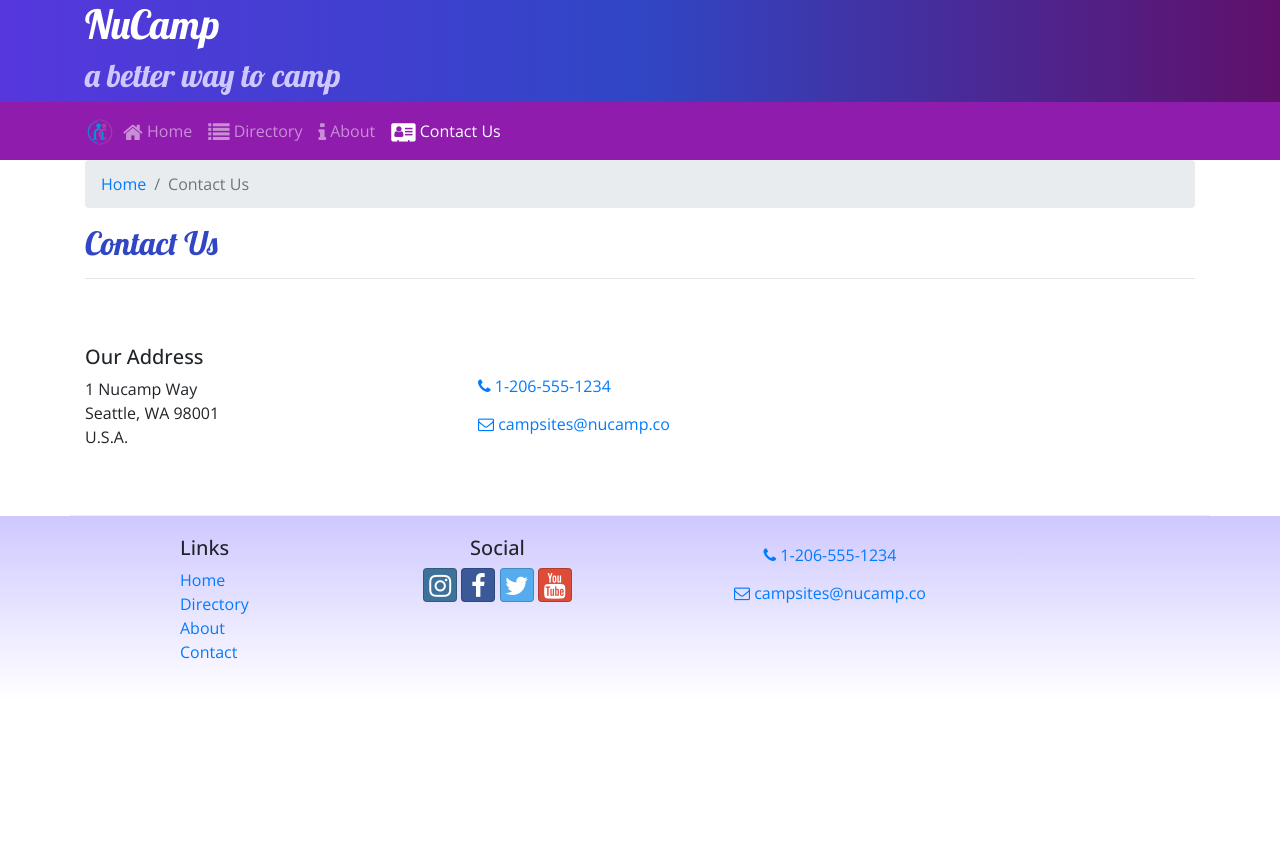
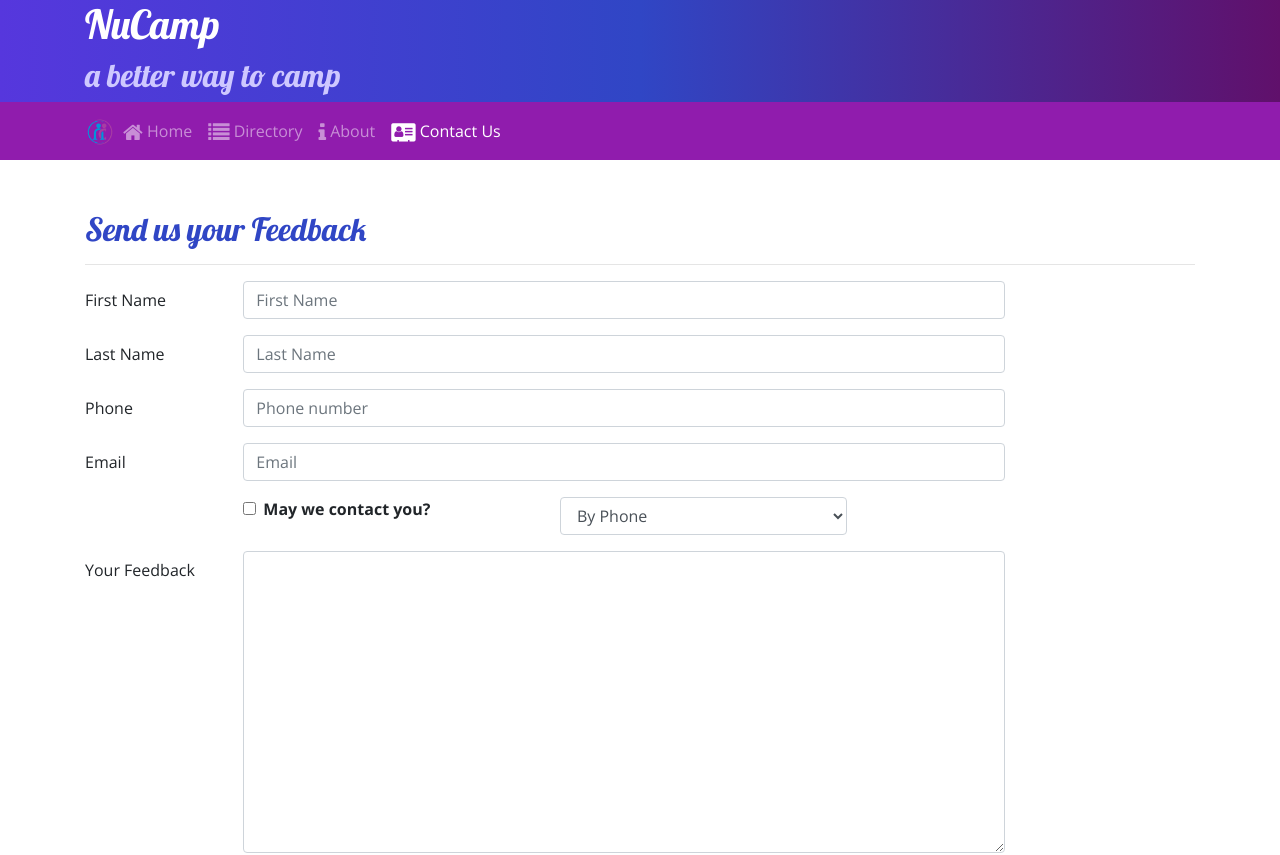
Before and after one commit to Jwill617Boston/React2, a React (Create React App) app: page /contactus in a window 1280 px wide. Shown: the top 855 px of the page. Before the commit the page ends 800 px from the top, so only its background shows below. Built offline with nearby package versions, Linux system fonts and the light colour scheme.

Commit message:
controlled form

```diff
--- a/src/components/ContactComponent.js
+++ b/src/components/ContactComponent.js
@@ -1,37 +1,174 @@
-import React from 'react';
-import { Breadcrumb, BreadcrumbItem } from 'reactstrap';
-import { Link } from 'react-router-dom';
+import { Link } from "react-router-dom";
+import React, { Component } from "react";
+import {
+   Breadcrumb,
+   BreadcrumbItem,
+   Button,
+   Form,
+   FormGroup,
+   Label,
+   Input,
+   Col,
+} from "reactstrap";
 
-function Contact(props) {
+class Contact extends Component {
+   constructor(props) {
+      super(props);
+
+      this.state = {
+         firstName: "",
+         lastName: "",
+         phoneNum: "",
+         email: "",
+         agree: false,
+         contactType: "By Phone",
+         feedback: "",
+      };
+
+      this.handleInputChange = this.handleInputChange.bind(this);
+      this.handleSubmit = this.handleSubmit.bind(this);
+   }
+
+   handleInputChange(event) {
+      const target = event.target;
+      const name = target.name;
+      const value = target.type === "checkbox" ? target.checked : target.value;
+
+      this.setState({
+         [name]: value,
+      });
+   }
+
+   handleSubmit(event) {
+      console.log("Current state is: " + JSON.stringify(this.state));
+      alert("Current state is: " + JSON.stringify(this.state));
+      event.preventDefault();
+   }
+
+   render() {
       return (
          <div className="container">
-            <div className="row">
-                <div className="col">
-                    <Breadcrumb>
-                        <BreadcrumbItem><Link to="/home">Home</Link></BreadcrumbItem>
-                        <BreadcrumbItem active>Contact Us</BreadcrumbItem>
-                    </Breadcrumb>
-                    <h2>Contact Us</h2>
+            <div className="row row-content">
+               <div className="col-12">
+                  <h2>Send us your Feedback</h2>
                   <hr />
                </div>
-            </div>
-
-            <div className="row row-content align-items-center">
-                <div className="col-sm-4">
-                    <h5>Our Address</h5>
-                    <address>
-                        1 Nucamp Way<br />
-                        Seattle, WA 98001<br />
-                        U.S.A.
-                    </address>
-                </div>
-                <div className="col">
-                    <a role="button" className="btn btn-link" href="tel:+12065551234"><i className="fa fa-phone" /> 1-206-555-1234</a><br />
-                    <a role="button" className="btn btn-link" href="mailto:fakeemail@fakeemail.co"><i className="fa fa-envelope-o" /> campsites@nucamp.co</a>
+               <div className="col-md-10">
+                  <Form onSubmit={this.handleSubmit}>
+                     <FormGroup row>
+                        <Label htmlFor="firstName" md={2}>
+                           First Name
+                        </Label>
+                        <Col md={10}>
+                           <Input
+                              type="text"
+                              id="firstName"
+                              name="firstName"
+                              placeholder="First Name"
+                              value={this.state.firstName}
+                              onChange={this.handleInputChange}
+                           />
+                        </Col>
+                     </FormGroup>
+                     <FormGroup row>
+                        <Label htmlFor="lastName" md={2}>
+                           Last Name
+                        </Label>
+                        <Col md={10}>
+                           <Input
+                              type="text"
+                              id="lastName"
+                              name="lastName"
+                              placeholder="Last Name"
+                              value={this.state.lastName}
+                              onChange={this.handleInputChange}
+                           />
+                        </Col>
+                     </FormGroup>
+                     <FormGroup row>
+                        <Label htmlFor="phoneNum" md={2}>
+                           Phone
+                        </Label>
+                        <Col md={10}>
+                           <Input
+                              type="tel"
+                              id="phoneNum"
+                              name="phoneNum"
+                              placeholder="Phone number"
+                              value={this.state.phoneNum}
+                              onChange={this.handleInputChange}
+                           />
+                        </Col>
+                     </FormGroup>
+                     <FormGroup row>
+                        <Label htmlFor="email" md={2}>
+                           Email
+                        </Label>
+                        <Col md={10}>
+                           <Input
+                              type="email"
+                              id="email"
+                              name="email"
+                              placeholder="Email"
+                              value={this.state.email}
+                              onChange={this.handleInputChange}
+                           />
+                        </Col>
+                     </FormGroup>
+                     <FormGroup row>
+                        <Col md={{ size: 4, offset: 2 }}>
+                           <FormGroup check>
+                              <Label check>
+                                 <Input
+                                    type="checkbox"
+                                    name="agree"
+                                    checked={this.state.agree}
+                                    onChange={this.handleInputChange}
+                                 />{" "}
+                                 <strong>May we contact you?</strong>
+                              </Label>
+                           </FormGroup>
+                        </Col>
+                        <Col md={4}>
+                           <Input
+                              type="select"
+                              name="contactType"
+                              value={this.state.contactType}
+                              onChange={this.handleInputChange}
+                           >
+                              <option>By Phone</option>
+                              <option>By Email</option>
+                           </Input>
+                        </Col>
+                     </FormGroup>
+                     <FormGroup row>
+                        <Label htmlFor="feedback" md={2}>
+                           Your Feedback
+                        </Label>
+                        <Col md={10}>
+                           <Input
+                              type="textarea"
+                              id="feedback"
+                              name="feedback"
+                              rows="12"
+                              value={this.state.feedback}
+                              onChange={this.handleInputChange}
+                           ></Input>
+                        </Col>
+                     </FormGroup>
+                     <FormGroup row>
+                        <Col md={{ size: 10, offset: 2 }}>
+                           <Button type="submit" color="primary">
+                              Send Feedback
+                           </Button>
+                        </Col>
+                     </FormGroup>
+                  </Form>
                </div>
             </div>
          </div>
       );
    }
+}
 
 export default Contact;
```
Lines whose indentation alone changed are shown as unchanged.
